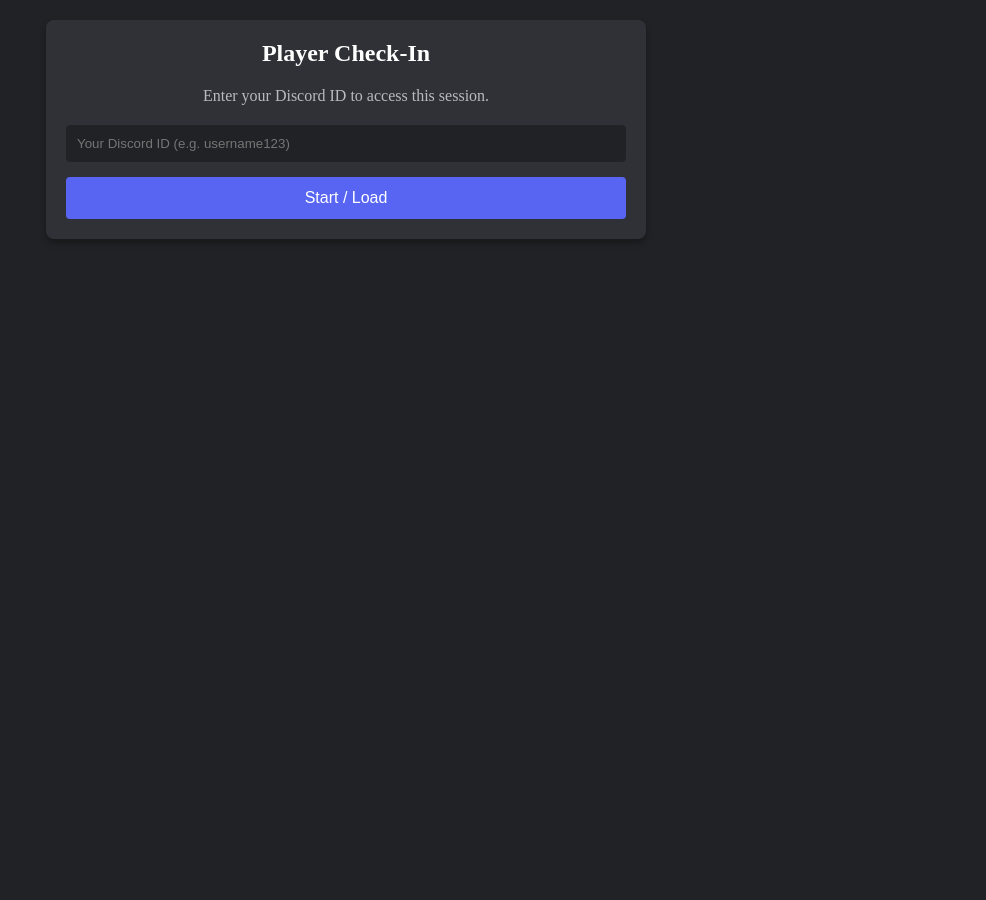
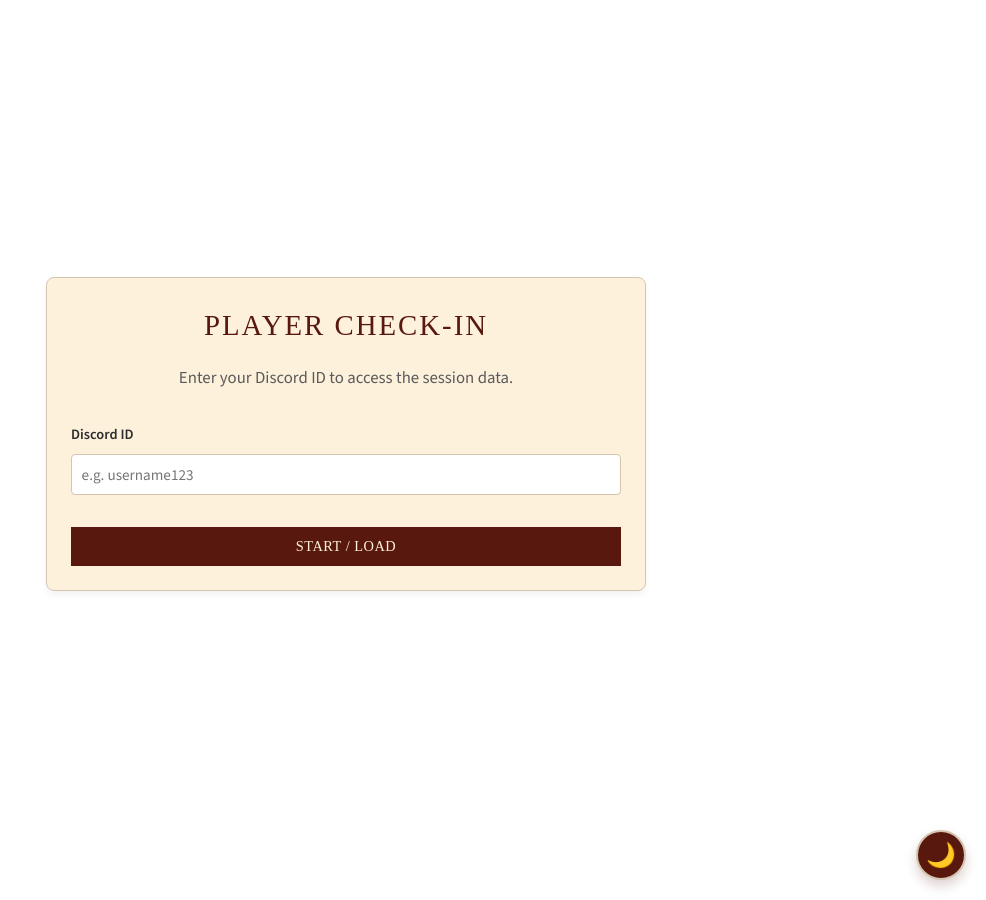
Before and after one commit to coconutswallow/Guides, a Jekyll site: the page dm-tool/player-entry.html, which Jekyll copies as it is, in a window 1280 px wide. Shown: the whole page, without its empty margins (294-1280 px from the left). Built offline with Jekyll 4.4.1, drawn with Linux system fonts in a browser that asks for light colours; some web fonts are replaced; a script that is not in the unit is left out.

Commit message:
Update player-entry.html

```diff
--- a/dm-tool/player-entry.html
+++ b/dm-tool/player-entry.html
@@ -4,139 +4,228 @@
     <meta charset="UTF-8">
     <meta name="viewport" content="width=device-width, initial-scale=1.0">
     <title>Player Session Entry</title>
-    <link rel="stylesheet" href="assets/css/dm-tool.css">
+
+    <link rel="stylesheet" href="../assets/css/style.css">
+    <link rel="stylesheet" href="../assets/css/dm-tool.css">
+
+    <link href="https://fonts.googleapis.com/css2?family=Almendra:wght@400;700&family=Source+Sans+3:wght@400;600;700&display=swap" rel="stylesheet">
+
     <style>
-        body { padding: 20px; max-width: 600px; margin: 0 auto; background: #202225; color: #dcddde; }
-        .container { background: #2f3136; padding: 20px; border-radius: 8px; box-shadow: 0 4px 6px rgba(0,0,0,0.3); }
-        .hidden { display: none; }
-        .tab-nav { display: flex; border-bottom: 2px solid #202225; margin-bottom: 20px; }
-        .tab-btn { flex: 1; background: none; border: none; color: #72767d; padding: 10px; cursor: pointer; font-weight: bold; }
-        .tab-btn.active { color: #fff; border-bottom: 2px solid #5865f2; }
-        h2 { color: #fff; margin-top: 0; }
-        .form-group { margin-bottom: 15px; }
-        label { display: block; margin-bottom: 5px; font-size: 0.9em; color: #b9bbbe; }
-        input, textarea { width: 100%; padding: 10px; background: #202225; border: 1px solid #202225; color: #fff; border-radius: 4px; box-sizing: border-box; }
-        input:focus { border-color: #5865f2; outline: none; }
-        .btn-primary { width: 100%; padding: 12px; background: #5865f2; color: white; border: none; border-radius: 4px; font-size: 1rem; cursor: pointer; }
-        .btn-primary:hover { background: #4752c4; }
-        .status-msg { margin-top: 10px; text-align: center; font-size: 0.9em; height: 20px; }
-        .login-screen { text-align: center; }
+        /* Local overrides for the centered layout specifically */
+        body {
+            display: flex;
+            justify-content: center;
+            align-items: center; /* Vertically center */
+            min-height: 100vh;
+            padding: 20px;
+            background-image: var(--page-bg-image, none); /* Inherits from style.css */
+        }
+
+        .entry-container {
+            width: 100%;
+            max-width: 600px;
+            margin: 0 auto;
+        }
+
+        .tab-content {
+            animation: fadeIn 0.3s ease;
+        }
+
+        /* Ensure textareas in this view look consistent */
+        textarea {
+            resize: vertical;
+        }
+
+        .status-msg {
+            margin-top: 15px;
+            text-align: center;
+            font-weight: bold;
+            min-height: 24px;
+        }
+
+        /* Helper to hide elements */
+        .hidden { display: none !important; }
     </style>
 </head>
 <body>
 
-<div class="container">
-    <div id="login-section" class="login-screen">
-        <h2>Player Check-In</h2>
-        <p style="color:#b9bbbe; margin-bottom: 20px;">Enter your Discord ID to access this session.</p>
+<div class="entry-container">
+
+    <div class="card">
+
+        <div class="site-title" style="color: var(--color-primary); text-align: center; margin-bottom: 1rem; text-shadow: none;">
+            Player Check-In
+        </div>
+
+        <div id="login-section">
+            <p style="text-align: center; color: var(--color-text-secondary); margin-bottom: 2rem;">
+                Enter your Discord ID to access the session data.
+            </p>
+
             <div class="form-group">
-            <input type="text" id="login-discord-id" placeholder="Your Discord ID (e.g. username123)">
+                <label>Discord ID</label>
+                <input type="text" id="login-discord-id" placeholder="e.g. username123" class="table-input">
             </div>
-        <button class="btn-primary" id="btn-login">Start / Load</button>
+
+            <div style="margin-top: 2rem;">
+                <button type="button" class="button" id="btn-login" style="width: 100%;">Start / Load</button>
+            </div>
         </div>
 
         <div id="form-section" class="hidden">
-        <div class="tab-nav">
-            <button class="tab-btn active" data-tab="tab-setup">1. Setup</button>
-            <button class="tab-btn" data-tab="tab-end">2. End of Session</button>
+
+            <div class="content-tabs">
+                <div class="content-tab active" data-tab="tab-character">1. Character</div>
+                <div class="content-tab" data-tab="tab-session">2. Session</div>
             </div>
 
             <form id="player-form">
                 <input type="hidden" id="p-discord-id">
 
-            <div id="tab-setup" class="tab-content">
+                <div id="tab-character" class="tab-content">
                     <div class="form-group">
                         <label>Character Name</label>
-                    <input type="text" id="p-char-name" placeholder="Character Name">
+                        <input type="text" id="p-char-name" class="table-input" placeholder="Character Name">
                     </div>
-                <div class="form-group" style="display:flex; gap:10px;">
-                    <div style="flex:1;">
+
+                    <div class="form-row-full" style="gap: 1rem; margin-bottom: 15px;">
+                        <div class="form-group flex-grow">
                             <label>Level</label>
-                        <input type="number" id="p-level" placeholder="Current Level">
+                            <input type="number" id="p-level" class="table-input" placeholder="Actual">
                         </div>
-                    <div style="flex:1;">
-                        <label>Playing As (Optional)</label>
-                        <input type="number" id="p-level-as" placeholder="Lvl">
-                    </div>
-                </div>
-                <div class="form-group">
-                    <label>Games Played (Current Count)</label>
-                    <input type="text" id="p-games" placeholder="e.g. 5">
+                        <div class="form-group flex-grow">
+                            <label>Playing As</label>
+                            <input type="number" id="p-level-as" class="table-input" placeholder="Adjusted">
                         </div>
                     </div>
 
-            <div id="tab-end" class="tab-content hidden">
                     <div class="form-group">
-                    <label>Loot Rewarded</label>
-                    <textarea id="p-loot" rows="3" placeholder="List loot items received..."></textarea>
-                </div>
-                <div class="form-group">
-                    <label>Gold Spent/Earned (Optional)</label>
-                    <input type="text" id="p-gold" placeholder="GP value">
-                </div>
-                <div class="form-group">
-                    <label>Items Used</label>
-                    <textarea id="p-items" rows="2" placeholder="Potions, scrolls, etc..."></textarea>
-                </div>
-                <div class="form-group">
-                    <label>Notes</label>
-                    <textarea id="p-notes" rows="2" placeholder="Private notes..."></textarea>
+                        <label>Number of Games on Server</label>
+                        <input type="number" id="p-games" class="table-input" placeholder="Total games played">
                     </div>
                 </div>
 
-            <button type="button" class="btn-primary" id="btn-submit">Save Updates</button>
+                <div id="tab-session" class="tab-content hidden">
+                    <div class="form-group">
+                        <label>Loot Acquired</label>
+                        <textarea id="p-loot" rows="4" class="table-input" placeholder="List items, gold, or rewards received..."></textarea>
+                    </div>
+
+                    <div class="form-group">
+                        <label>Items Used</label>
+                        <textarea id="p-items" rows="3" class="table-input" placeholder="Potions, scrolls, charges spent..."></textarea>
+                    </div>
+
+                    <div class="form-group">
+                        <label>Character Notes</label>
+                        <textarea id="p-notes" rows="3" class="table-input" placeholder="Private session notes..."></textarea>
+                    </div>
+                </div>
+
+                <hr style="border-color: var(--color-border); margin: 2rem 0;">
+
+                <button type="button" class="button" id="btn-submit" style="width: 100%;">Save Updates</button>
                 <div id="status-message" class="status-msg"></div>
             </form>
         </div>
+
+    </div>
+
+    <button class="theme-toggle" id="theme-toggle" aria-label="Toggle Dark Mode">
+        <span class="sun-icon">☀️</span>
+        <span class="moon-icon">🌙</span>
+    </button>
 </div>
 
 <script type="module">
-    import { supabase } from './assets/js/supabaseClient.js';
+    // 1. Import Supabase (Adjusted path for /dm-tool/ folder structure)
+    import { supabase } from '../assets/js/supabaseClient.js';
 
-    // 1. Get Session ID
+    // 2. Theme Toggle Logic (Matches site standard)
+    const toggleBtn = document.getElementById('theme-toggle');
+    const htmlEl = document.documentElement;
+
+    // Check local storage or default
+    if (localStorage.getItem('theme') === 'dark') {
+        htmlEl.setAttribute('data-theme', 'dark');
+    }
+
+    toggleBtn.addEventListener('click', () => {
+        const currentTheme = htmlEl.getAttribute('data-theme');
+        const newTheme = currentTheme === 'dark' ? 'light' : 'dark';
+        htmlEl.setAttribute('data-theme', newTheme);
+        localStorage.setItem('theme', newTheme);
+    });
+
+    // 3. Application Logic
     const params = new URLSearchParams(window.location.search);
     const sessionId = params.get('session_id');
 
-    if(!sessionId) {
-        document.body.innerHTML = "<h3 style='color:white; text-align:center;'>Error: No Session ID provided.</h3>";
-    }
-
-    // 2. UI Logic
+    // UI References
     const loginSection = document.getElementById('login-section');
     const formSection = document.getElementById('form-section');
     const statusMsg = document.getElementById('status-message');
+    const btnLogin = document.getElementById('btn-login');
+    const btnSubmit = document.getElementById('btn-submit');
 
-    // Tabs
-    document.querySelectorAll('.tab-btn').forEach(btn => {
+    // Tab Logic
+    document.querySelectorAll('.content-tab').forEach(btn => {
         btn.addEventListener('click', () => {
-            document.querySelectorAll('.tab-btn').forEach(b => b.classList.remove('active'));
+            // Remove active class from all tabs
+            document.querySelectorAll('.content-tab').forEach(b => b.classList.remove('active'));
+            // Hide all contents
             document.querySelectorAll('.tab-content').forEach(c => c.classList.add('hidden'));
+
+            // Activate clicked
             btn.classList.add('active');
-            document.getElementById(btn.dataset.tab).classList.remove('hidden');
+            const targetId = btn.dataset.tab;
+            document.getElementById(targetId).classList.remove('hidden');
         });
     });
 
-    // 3. Login / Load Data
-    document.getElementById('btn-login').addEventListener('click', async () => {
+    // Login Handler
+    btnLogin.addEventListener('click', async () => {
         const discordId = document.getElementById('login-discord-id').value.trim();
-        if(!discordId) return alert("Please enter a Discord ID");
+
+        if (!sessionId) {
+            alert("Error: No Session ID found in URL. Please use the link provided by your DM.");
+            return;
+        }
+
+        if (!discordId) {
+            alert("Please enter your Discord ID.");
+            return;
+        }
 
         document.getElementById('p-discord-id').value = discordId;
+        btnLogin.textContent = "Loading...";
+        btnLogin.disabled = true;
 
-        // Fetch existing
+        try {
+            // Check for existing submission
             const { data, error } = await supabase
                 .from('session_player_submissions')
                 .select('payload')
                 .eq('session_id', sessionId)
                 .eq('discord_id', discordId)
-            .single();
+                .maybeSingle();
 
-        if(data && data.payload) {
+            if (error) throw error;
+
+            if (data && data.payload) {
                 populateForm(data.payload);
             }
 
+            // Transition UI
             loginSection.classList.add('hidden');
             formSection.classList.remove('hidden');
+
+        } catch (err) {
+            console.error(err);
+            alert("Error loading data. Check console for details.");
+            btnLogin.textContent = "Start / Load";
+            btnLogin.disabled = false;
+        }
     });
 
     function populateForm(p) {
@@ -145,28 +234,28 @@
         if(p.level_as) document.getElementById('p-level-as').value = p.level_as;
         if(p.games) document.getElementById('p-games').value = p.games;
         if(p.loot) document.getElementById('p-loot').value = p.loot;
-        if(p.gold) document.getElementById('p-gold').value = p.gold;
         if(p.items) document.getElementById('p-items').value = p.items;
         if(p.notes) document.getElementById('p-notes').value = p.notes;
     }
 
-    // 4. Submit / Save
-    document.getElementById('btn-submit').addEventListener('click', async () => {
+    // Save Handler
+    btnSubmit.addEventListener('click', async () => {
         const discordId = document.getElementById('p-discord-id').value;
+
         const payload = {
             char_name: document.getElementById('p-char-name').value,
             level: document.getElementById('p-level').value,
             level_as: document.getElementById('p-level-as').value,
             games: document.getElementById('p-games').value,
             loot: document.getElementById('p-loot').value,
-            gold: document.getElementById('p-gold').value,
             items: document.getElementById('p-items').value,
             notes: document.getElementById('p-notes').value
         };
 
         statusMsg.textContent = "Saving...";
-        statusMsg.style.color = "#fbbf24";
+        statusMsg.style.color = "var(--palette-role-auditor)"; // Orange/Warning color from CSS vars
 
+        try {
             const { error } = await supabase
                 .from('session_player_submissions')
                 .upsert({
@@ -176,15 +265,21 @@
                     updated_at: new Date().toISOString()
                 }, { onConflict: 'session_id, discord_id' });
 
-        if(error) {
-            console.error(error);
-            statusMsg.textContent = "Error saving.";
-            statusMsg.style.color = "#f87171";
-        } else {
+            if(error) throw error;
+
             statusMsg.textContent = "Saved successfully!";
-            statusMsg.style.color = "#34d399";
+            statusMsg.style.color = "var(--palette-role-full-dm)"; // Green color
+
+            // Optional: Reset message after a few seconds
+            setTimeout(() => { statusMsg.textContent = ""; }, 3000);
+
+        } catch (err) {
+            console.error(err);
+            statusMsg.textContent = "Error saving data.";
+            statusMsg.style.color = "var(--palette-alert-danger-action)";
         }
     });
 </script>
+
 </body>
 </html>
```
Lines whose indentation alone changed are shown as unchanged.
